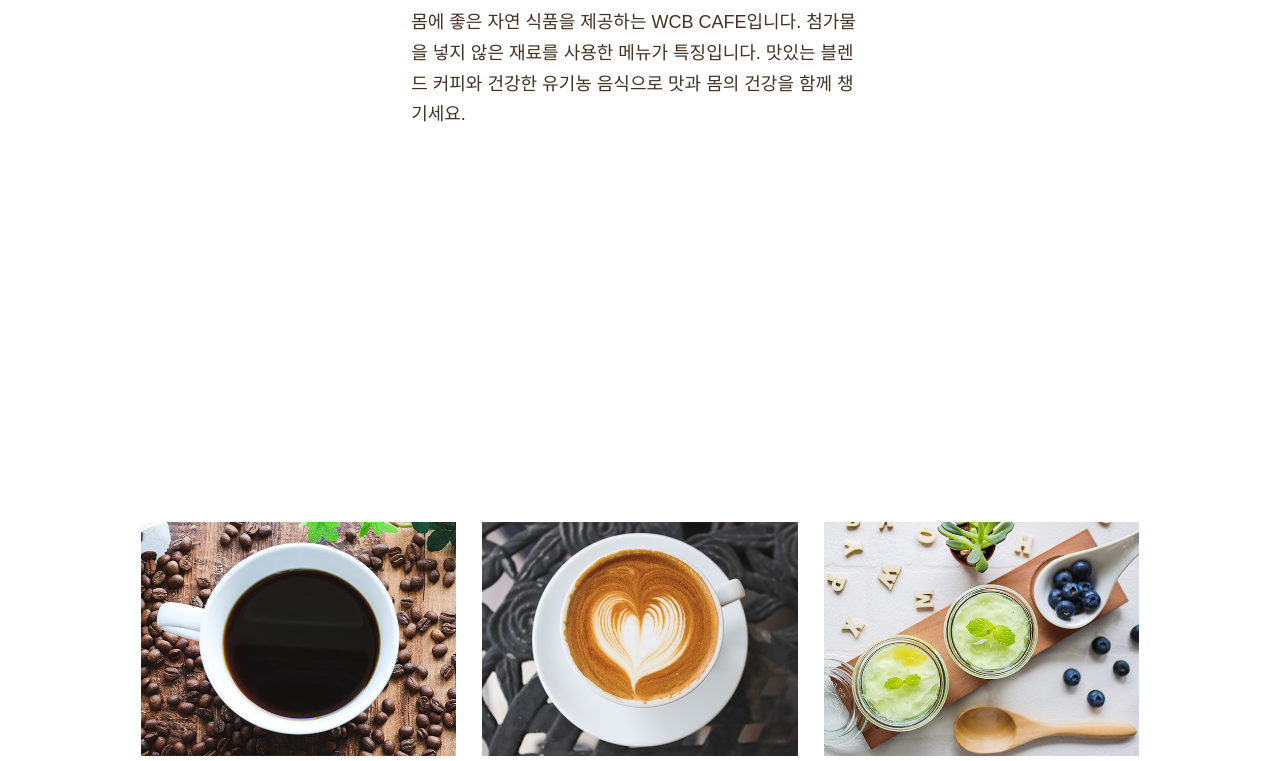
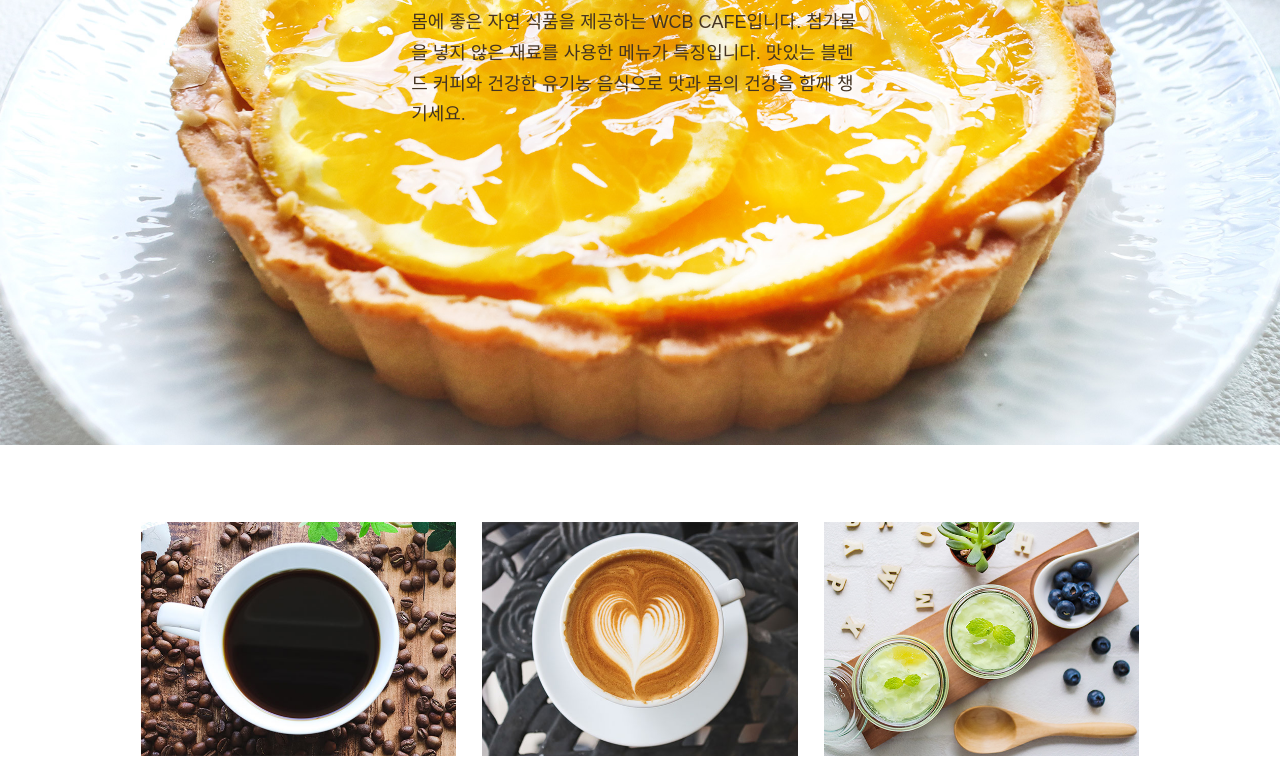
Before and after one commit to hesdew/1, a plain HTML site: page menu.html in a window 1280 px wide. Shown: the part 355-1116 px from the top of the page. Drawn offline with Linux system fonts and the light colour scheme; some packages are replaced by stand-ins of ours.

Commit message:
Add files via upload

```diff
--- a/style.css
+++ b/style.css
@@ -251,7 +251,7 @@ aside {
 /*MENU
 ------------------------*/
 #menu {
-    background-image: url(2/image/menu-bg.jpg);
+    background-image: url(image/menu-bg.jpg);
     min-height: 100vh;
 }
 .menu-content {
```
